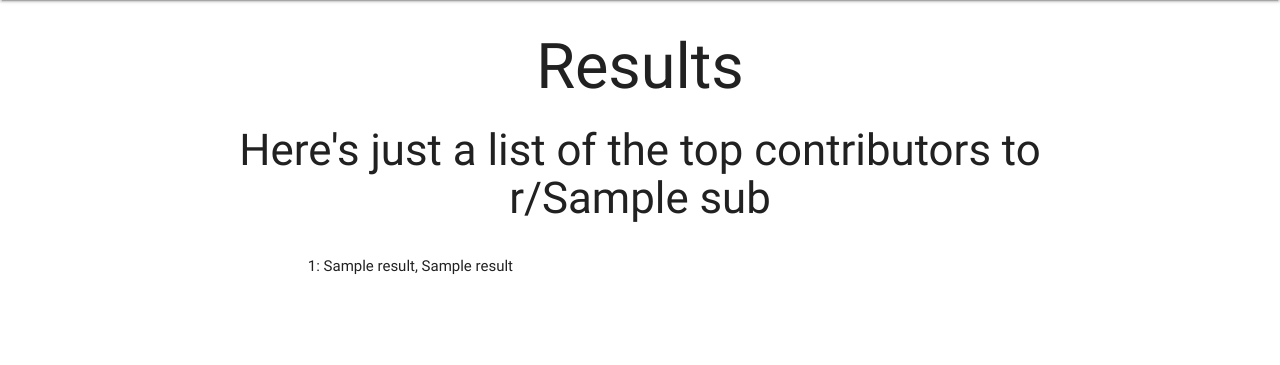
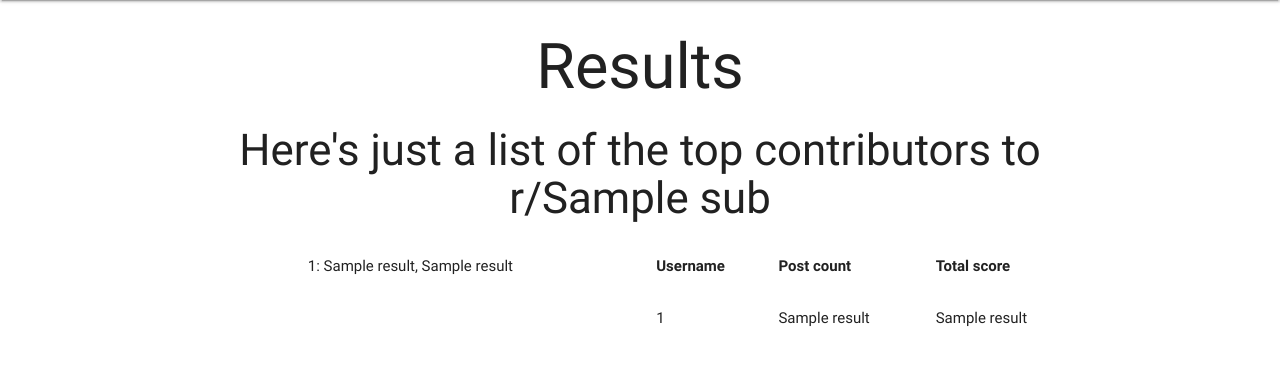
Before and after one commit to fatcat2/biggestContributor, a Flask app: template templates/index.html in a window 1280 px wide. Shown: the part 64-429 px from the top of the page. Run offline with Flask 2, Linux system fonts and the light colour scheme; the template is opened without the code that fills it: most values are stand-ins (such as "Sample title", 1, 10 or a date in 2020).

Commit message:
added a table

```diff
--- a/templates/index.html
+++ b/templates/index.html
@@ -24,6 +24,22 @@
 					{% endfor %}
 				</ul>
 			</div>
+			<div class="col s6">
+				<table>
+					<tr>
+						<th>Username</th>
+						<th>Post count</th>
+						<th>Total score</th>
+					</tr>
+					{% for result in results %}
+					<tr>
+						<td>{{ result[0] }}</td>
+						<td>{{ result[1] }}</td>
+						<td>{{ result[2] }}</td>
+					</tr>
+					{% endfor %}
+				</table>
+			</div>
 		</div>
 	</div>
 </body>
```
Also changed, not shown: 1 other file.
